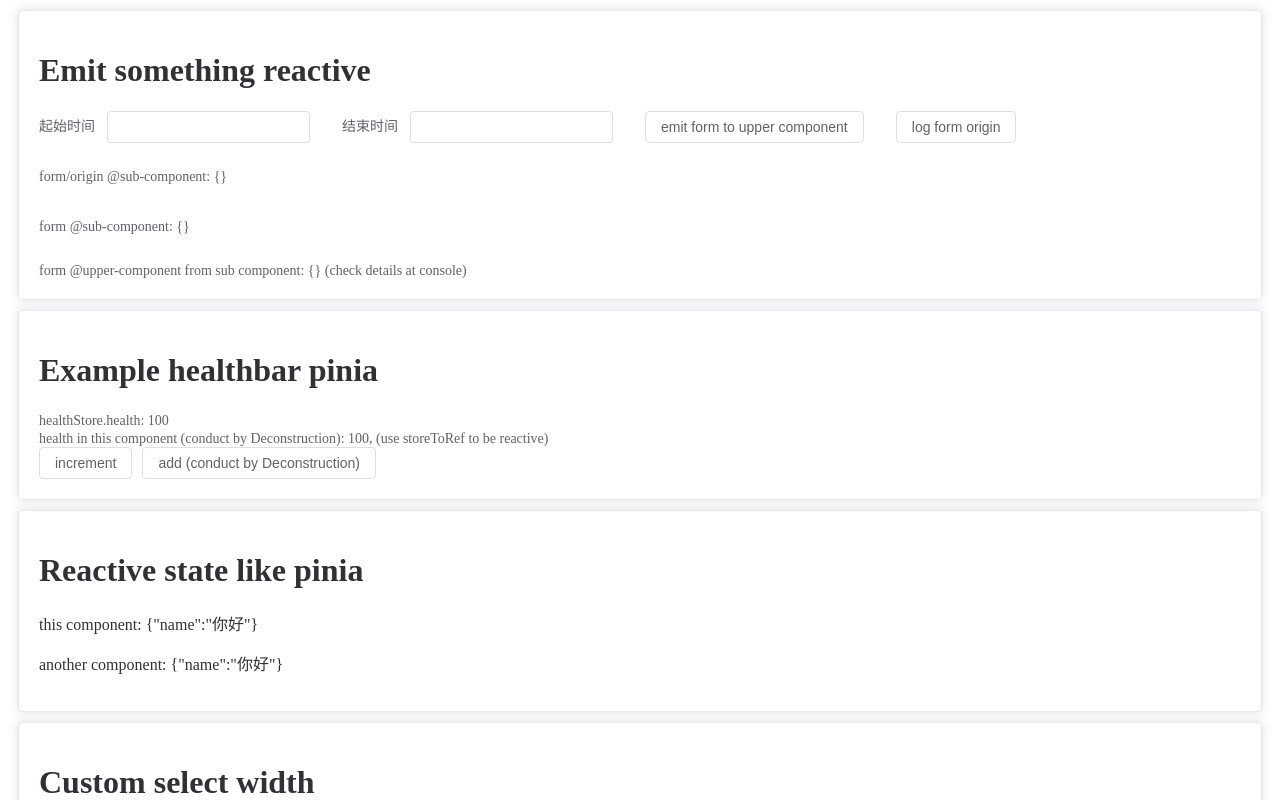
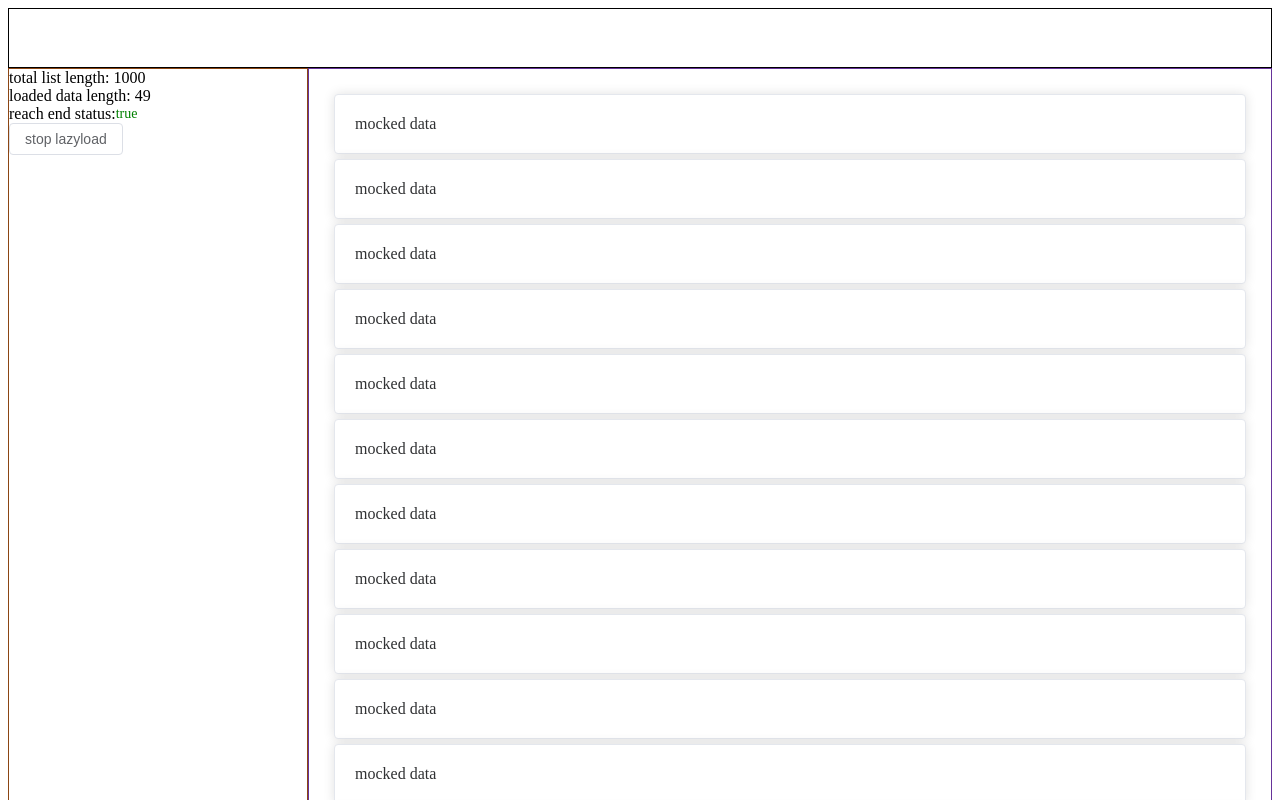
Before and after one commit to Nesb01t/vue-feature-components, a Vue app in the folder app/: page /scroll in a window 1280 px wide. Shown: the top 800 px of the page. Built offline with nearby package versions, Linux system fonts and the light colour scheme.

Commit message:
FEATURE lazy load

```diff
--- a/app/package.json
+++ b/app/package.json
@@ -18,6 +18,7 @@
     "prettier": "^3.1.0",
     "sass": "^1.69.5",
     "sortablejs": "^1.15.0",
+    "tailwindcss": "^3.3.5",
     "vue": "^3.3.4",
     "vue-router": "^4.2.5"
   },
--- a/app/src/App.vue
+++ b/app/src/App.vue
@@ -1,17 +1,7 @@
 <script setup lang="ts">
-import VueUseMousePosition from "./components/vue-use/vue-use-mouse-position.vue";
-import SortableDiv from "./components/vue-use/sortable-div.vue";
-import CustomSelectWidth from "./components/element-plus/custom-select-width.vue";
-import ReactiveStateLikePinia from "./components/pinia/reactive-state-like-pinia/index.vue";
-import ExampleHealthbarPinia from './components/pinia/example-healthbar-pinia/index.vue'
-import EmitSomethingReactive from './components/vue/emit-something-reactive/index.vue'
+
 </script>
 
 <template>
-  <EmitSomethingReactive></EmitSomethingReactive>
-  <ExampleHealthbarPinia></ExampleHealthbarPinia>
-  <ReactiveStateLikePinia></ReactiveStateLikePinia>
-  <custom-select-width></custom-select-width>
-  <sortable-div></sortable-div>
-  <vue-use-mouse-position></vue-use-mouse-position>
+  <RouterView></RouterView>
 </template>
--- /dev/null
+++ b/app/src/components/router/router-director.vue
@@ -0,0 +1,20 @@
+<script lang="ts" setup>
+
+import Island from "../common/island.vue";
+</script>
+
+<template>
+  <island title="Router director">
+    <router-link to="/scroll">
+      <el-button>link contain btn</el-button>
+    </router-link>
+
+    <el-button>
+      <router-link to="/scroll">btn contain link (not good)</router-link>
+    </el-button>
+  </island>
+</template>
+
+<style scoped>
+
+</style>
--- a/app/src/main.ts
+++ b/app/src/main.ts
@@ -3,6 +3,7 @@ import ElementPlus from 'element-plus'
 import 'element-plus/dist/index.css'
 import App from './App.vue'
 import {createPinia} from 'pinia'
+import router from "./router";
 
 const app = createApp(App)
 
@@ -13,5 +14,8 @@ app.use(ElementPlus)
 const pinia = createPinia()
 app.use(pinia)
 
+// router
+app.use(router)
+
 // mount
 app.mount('#app')
--- a/app/src/router/index.ts
+++ b/app/src/router/index.ts
@@ -2,16 +2,21 @@ import {createRouter, createWebHistory, RouteRecordRaw} from "vue-router";
 
 const routes: RouteRecordRaw[] = [
     {
-        path: '/auth',
-        name: 'auth',
+        path: '/',
+        name: 'demo',
         meta: {
-            title: "登录",
-            keepAlive: true,
-            requireAuth: false
+            title: "views/demo",
         },
-        // component: () => import('@/pages/auth.vue')
-    } as any
-    // TODO fix any script
+        component: () => import('../views/demo.vue')
+    },
+    {
+        path: '/scroll',
+        name: 'scroll',
+        meta: {
+            title: "views/scroll",
+        },
+        component: () => import('../views/infinity-scroll.vue')
+    }
 ]
 
 const router = createRouter(
--- /dev/null
+++ b/app/src/views/demo.vue
@@ -0,0 +1,23 @@
+<script lang="ts" setup>
+import VueUseMousePosition from "../components/vue-use/vue-use-mouse-position.vue";
+import SortableDiv from "../components/vue-use/sortable-div.vue";
+import CustomSelectWidth from "../components/element-plus/custom-select-width.vue";
+import ReactiveStateLikePinia from "../components/pinia/reactive-state-like-pinia/index.vue";
+import ExampleHealthbarPinia from '../components/pinia/example-healthbar-pinia/index.vue'
+import EmitSomethingReactive from '../components/vue/emit-something-reactive/index.vue'
+import RouterDirector from "../components/router/router-director.vue";
+</script>
+
+<template>
+  <RouterDirector></RouterDirector>
+  <EmitSomethingReactive></EmitSomethingReactive>
+  <ExampleHealthbarPinia></ExampleHealthbarPinia>
+  <ReactiveStateLikePinia></ReactiveStateLikePinia>
+  <custom-select-width></custom-select-width>
+  <sortable-div></sortable-div>
+  <vue-use-mouse-position></vue-use-mouse-position>
+</template>
+
+<style scoped>
+
+</style>
--- /dev/null
+++ b/app/src/views/infinity-scroll.vue
@@ -0,0 +1,70 @@
+<script lang="ts" setup>
+import {Ref, ref} from "vue";
+import {useIntersectionObserver} from "@vueuse/core";
+
+const SHOW_END_BLOCK_TEXT = false;
+
+const total = ref(1000)
+const loadedList = ref([])
+
+const footer = ref(null)
+/**
+ * 当元素可见时，不断执行 promise
+ * element - 监听的元素
+ * fn - 执行的操作
+ */
+const useLazyLoad = (element: Ref<any>, fn: () => Promise<any>) => {
+  const atEnd = ref(false)
+
+  const {stop} = useIntersectionObserver(element, async ([{isIntersecting}]) => {
+    atEnd.value = isIntersecting
+
+    while (atEnd.value) {
+      await fn()
+    }
+  })
+
+  return {
+    atEnd,
+    stop
+  }
+}
+
+const fetchMoreData = (): Promise<string> => {
+  return new Promise(resolve => {
+    setTimeout(() => {
+      loadedList.value.push('mocked data' as never)
+      resolve('mocked data')
+    }, 100)
+  })
+}
+
+const {atEnd, stop} = useLazyLoad(footer, fetchMoreData)
+</script>
+
+<template>
+  <el-header style="border: 1px solid">
+  </el-header>
+  <el-container>
+    <el-aside style="border: 1px solid saddlebrown">
+      <el-row>total list length: {{ total }}</el-row>
+      <el-row>loaded data length: {{ loadedList.length }}</el-row>
+      <el-row>reach end status:
+        <el-text :style="atEnd ? { color: 'green'} : { color: 'red'}">
+          {{ atEnd }}
+        </el-text>
+      </el-row>
+      <el-row>
+        <el-button @click="stop">stop lazyload</el-button>
+      </el-row>
+    </el-aside>
+    <el-main style="border: 1px solid rebeccapurple">
+      <el-card v-for="i in loadedList" style="margin: 5px">{{ i }}</el-card>
+      <el-row ref="footer">{{ SHOW_END_BLOCK_TEXT ? 'at the end' : '' }}</el-row>
+    </el-main>
+  </el-container>
+</template>
+
+<style scoped>
+
+</style>
```
Also changed, not shown: 1 other file (tests, documents, lock files or other folders).
